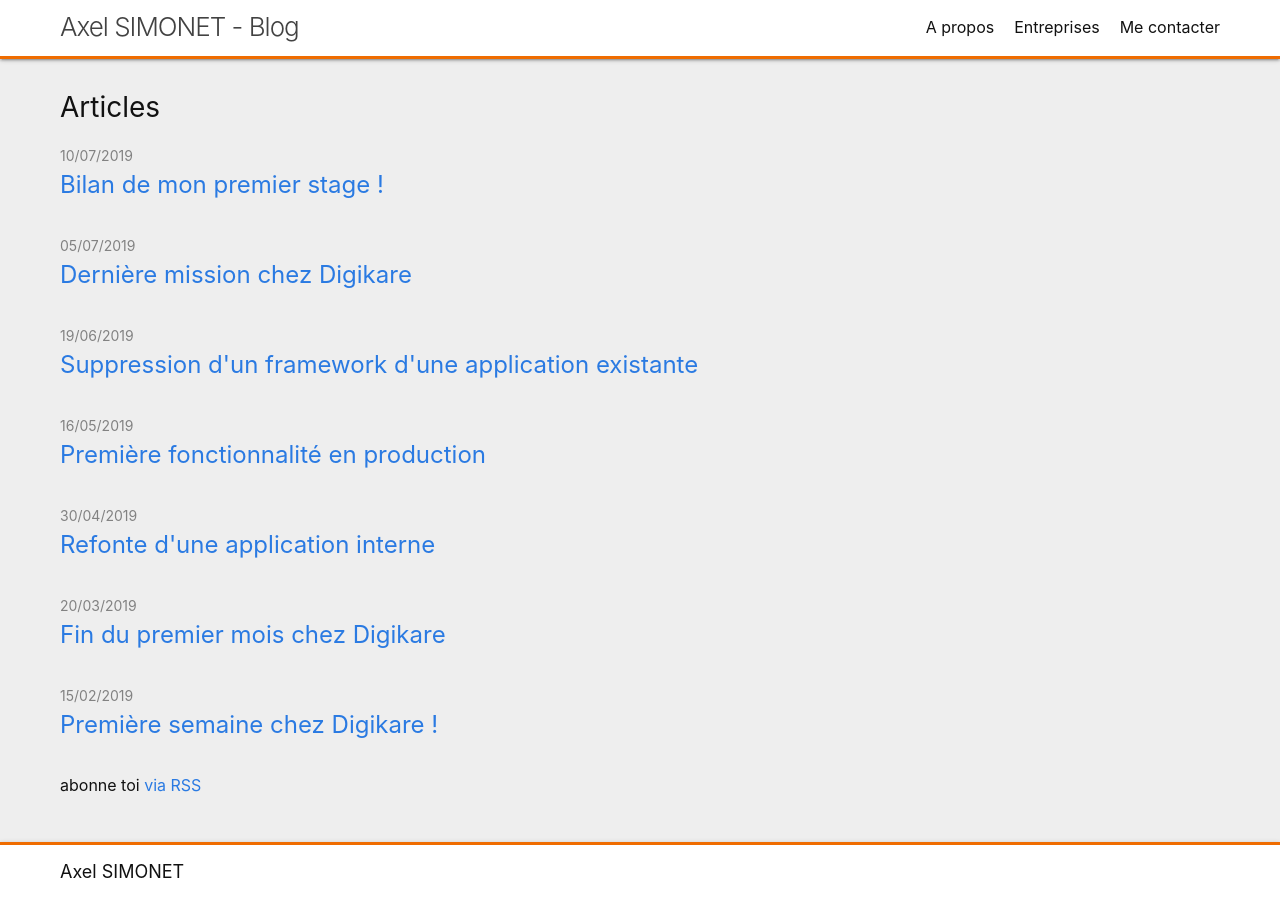
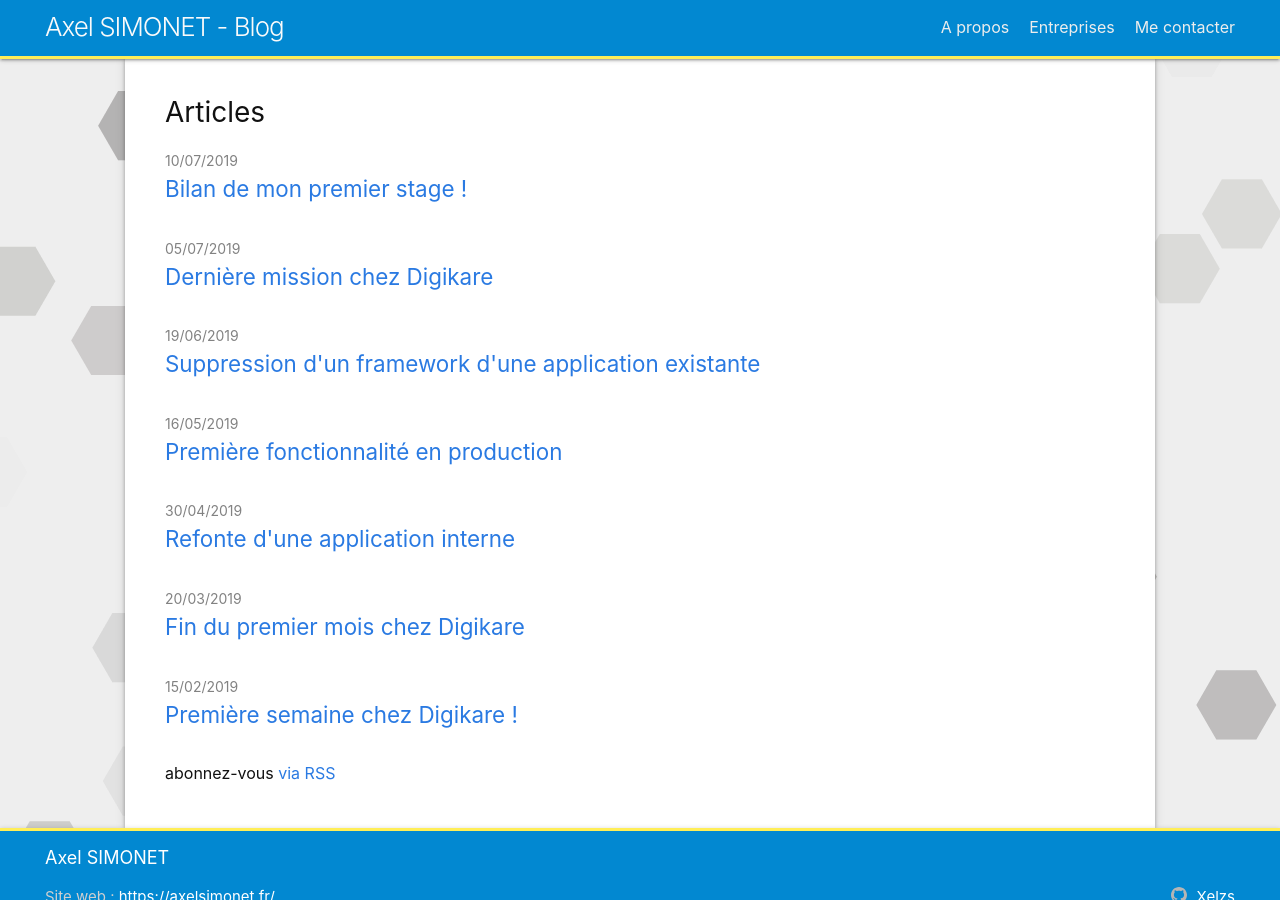
Before and after one commit to Xelzs/xelzs.github.io, a Jekyll site: the page built from index.md, in a window 1280 px wide and 900 px high. Built offline with Jekyll 4.4.1, drawn with Linux system fonts in a browser that asks for light colours.

Commit message:
rework ui

```diff
--- a/_layouts/default.html
+++ b/_layouts/default.html
@@ -6,7 +6,7 @@
   <body>
 
     {%- include header.html -%}
-
+    <div id="particles-js"></div>
     <main class="page-content" aria-label="Content">
       <div class="wrapper">
         {{ content }}
--- a/_layouts/home.html
+++ b/_layouts/home.html
@@ -28,7 +28,7 @@ layout: default
       {%- endfor -%}
     </ul>
 
-    <p class="rss-subscribe">abonne toi <a href="{{ "/feed.xml" | relative_url }}">via RSS</a></p>
+    <p class="rss-subscribe">abonnez-vous <a href="{{ "/feed.xml" | relative_url }}">via RSS</a></p>
   {%- endif -%}
 
 </div>
--- a/_sass/minima.scss
+++ b/_sass/minima.scss
@@ -1,8 +1,9 @@
 @charset "utf-8";
+@import url('https://fonts.googleapis.com/css?family=Quicksand&display=swap');
 
 // Define defaults for each variable.
 
-$base-font-family: -apple-system, BlinkMacSystemFont, "Segoe UI", Roboto, Helvetica, Arial, sans-serif, "Apple Color Emoji", "Segoe UI Emoji", "Segoe UI Symbol" !default;
+$base-font-family: -apple-system, BlinkMacSystemFont, 'Quicksand', "Segoe UI", Helvetica, Arial, sans-serif, "Apple Color Emoji", "Segoe UI Emoji", "Segoe UI Symbol" !default;
 $base-font-size:   16px !default;
 $base-font-weight: 400 !default;
 $small-font-size:  $base-font-size * 0.875 !default;
@@ -14,8 +15,9 @@ $text-color:       #111 !default;
 $background-color: #eeeeee !default;
 $brand-color:      #2a7ae2 !default;
 
-$head-foot-color:  #ffffff !default;
-$orange-color:     #ef6c00 !default;
+$head-foot-color:  #0288d1  !default;
+$orange-color:     #ffee58 !default;
+$home-color:       #ffffff !default;
 
 $grey-color:       #828282 !default;
 $grey-color-light: lighten($grey-color, 40%) !default;
--- a/_sass/minima/_base.scss
+++ b/_sass/minima/_base.scss
@@ -110,22 +110,14 @@ h1, h2, h3, h4, h5, h6 {
 a {
   color: $brand-color;
   text-decoration: none;
-
-  &:visited {
-    color: darken($brand-color, 15%);
-  }
+  transition: color 0.2s ease;
 
   &:hover {
-    color: $text-color;
-    text-decoration: underline;
+    color: darken($brand-color, 27%);
   }
 
   .social-media-list &:hover {
     text-decoration: none;
-
-    .username {
-      text-decoration: underline;
-    }
   }
 }
 
@@ -174,14 +166,24 @@ pre {
   }
 }
 
+/**
+ * Particles JS
+ */
+#particles-js{
+  position: fixed;
+  z-index: -1;
+  width: 100%;
+  height: 100%;
+}
+
 
 
 /**
  * Wrapper
  */
 .wrapper {
-  padding-right: $spacing-unit + 30;
-  padding-left: $spacing-unit + 30;
+  padding-right: $spacing-unit + 15;
+  padding-left: $spacing-unit + 15;
   @extend %clearfix;
 
   @include media-query($on-laptop) {
@@ -211,7 +213,7 @@ pre {
     width: 16px;
     height: 16px;
     display: inline-block;
-    fill: #{$grey-color};
+    fill: #{lighten($grey-color, 20%)};
     padding-right: 5px;
     vertical-align: text-top;
 }
--- a/_sass/minima/_layout.scss
+++ b/_sass/minima/_layout.scss
@@ -21,10 +21,11 @@
   letter-spacing: -1px;
   margin-bottom: 0;
   float: left;
+  color: darken($home-color, 2%);
+  transition: color 0.2s ease;
 
-  &,
-  &:visited {
-    color: $grey-color-dark;
+  &:hover{
+    color: darken($home-color, 15%);
   }
 }
 
@@ -41,7 +42,7 @@
   }
 
   .page-link {
-    color: $text-color;
+    color: darken($home-color, 7%);
     line-height: $base-line-height;
 
     // Gaps between nav items, but not on the last one
@@ -114,10 +115,19 @@
   padding: 0.8rem 0;
   background-color: $head-foot-color;
   box-shadow: 0 2px 2px 0 rgba(0,0,0,0.14), 0 3px 1px -2px rgba(0,0,0,0.12), 0 1px 5px 0 rgba(0,0,0,0.2);
+
+  a{
+    color: lighten($grey-color, 50%);
+
+    &:hover{
+      color: lighten($grey-color, 40%);
+    }
+  }
 }
 
 .footer-heading {
   @include relative-font-size(1.125);
+  color: $home-color;
 }
 
 .contact-list,
@@ -129,7 +139,7 @@
 
 .footer-col-wrapper {
   @include relative-font-size(0.9375);
-  color: $grey-color;
+  color: lighten($grey-color, 30%);
   margin-left: -$spacing-unit / 2;
   @extend %clearfix;
 }
@@ -184,15 +194,44 @@
     align-items: center;
     justify-content: center;
   }
+
+  .footer-heading{
+    text-align: center;
+  }
+
+  .social-media-list {
+    margin-top: 0.5rem;
+  }
 }
 
 
 
 /**
+ * Home page
+ */
+.home, .post {
+  margin-right: $spacing-unit + 50;
+  margin-left: $spacing-unit + 50;
+  padding: 35px 40px;
+  background-color: $home-color;
+  min-height: 78vh;
+  box-shadow: 0 4px 5px 0 rgba(0,0,0,0.14), 0 1px 10px 0 rgba(0,0,0,0.12), 0 2px 4px -1px rgba(0,0,0,0.3);
+
+  @include media-query(1200px) {
+    margin-right: $spacing-unit;
+    margin-left: $spacing-unit;
+  }
+}
+
+.rss-subscribe{
+  margin: 0;
+}
+
+/**
  * Page content
  */
 .page-content {
-  padding: $spacing-unit 0;
+  padding: 0;
   flex: 1;
   margin-top: $spacing-unit * 1.865;
 }
@@ -220,8 +259,7 @@
 }
 
 .post-link {
-  display: block;
-  @include relative-font-size(1.5);
+  @include relative-font-size(1.4);
 }
 
 
--- /dev/null
+++ b/assets/js/particlesjs.json
@@ -0,0 +1,110 @@
+{
+  "particles": {
+    "number": {
+      "value": 20,
+      "density": {
+        "enable": true,
+        "value_area": 600
+      }
+    },
+    "color": {
+      "value": "#7a7774"
+    },
+    "shape": {
+      "type": "polygon",
+      "stroke": {
+        "width": 0,
+        "color": "#000"
+      },
+      "polygon": {
+        "nb_sides": 6
+      },
+      "image": {
+        "src": "img/github.svg",
+        "width": 100,
+        "height": 100
+      }
+    },
+    "opacity": {
+      "value": 0.3,
+      "random": true,
+      "anim": {
+        "enable": false,
+        "speed": 1,
+        "opacity_min": 0.1,
+        "sync": false
+      }
+    },
+    "size": {
+      "value": 30,
+      "random": false,
+      "anim": {
+        "enable": true,
+        "speed": 10,
+        "size_min": 40,
+        "sync": false
+      }
+    },
+    "line_linked": {
+      "enable": false,
+      "distance": 200,
+      "color": "#ffffff",
+      "opacity": 1,
+      "width": 2
+    },
+    "move": {
+      "enable": true,
+      "speed": 8,
+      "direction": "none",
+      "random": false,
+      "straight": false,
+      "out_mode": "out",
+      "bounce": false,
+      "attract": {
+        "enable": false,
+        "rotateX": 600,
+        "rotateY": 1200
+      }
+    }
+  },
+  "interactivity": {
+    "detect_on": "canvas",
+    "events": {
+      "onhover": {
+        "enable": false,
+        "mode": "grab"
+      },
+      "onclick": {
+        "enable": false,
+        "mode": "push"
+      },
+      "resize": true
+    },
+    "modes": {
+      "grab": {
+        "distance": 400,
+        "line_linked": {
+          "opacity": 1
+        }
+      },
+      "bubble": {
+        "distance": 400,
+        "size": 40,
+        "duration": 2,
+        "opacity": 8,
+        "speed": 3
+      },
+      "repulse": {
+        "distance": 200,
+        "duration": 0.4
+      },
+      "push": {
+        "particles_nb": 4
+      },
+      "remove": {
+        "particles_nb": 2
+      }
+    }
+  },
+  "retina_detect": true
+}
```
Also changed, not shown: _includes/footer.html (+7 -0 lines), assets/js/particles.min.js (added).
